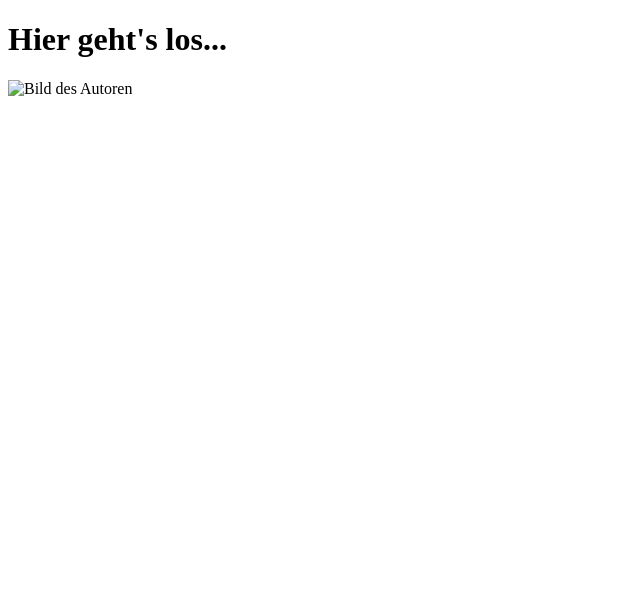
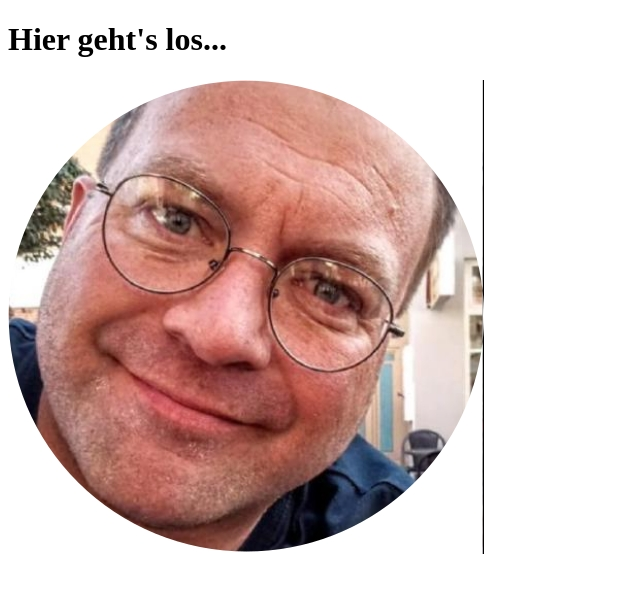
Before and after one commit to Carsten-Vogel/Carsten-Vogel.github.io, a plain HTML site: page index.html in a window 1280 px wide. Shown: the whole page, without its empty margins (0-640 px from the left). Drawn offline with Linux system fonts and the light colour scheme.

Commit message:
Update index.html

```diff
--- a/index.html
+++ b/index.html
@@ -2,10 +2,10 @@
 <html lang="de">
 <head>
 <title>C. Vogel – WWWDOCS</title>
-<meta charset="utf8">
+<meta charset="utf-8">
 </head>
 <body>
 <h1>Hier geht's los...</h1>
-  <img href="profil_kreis.jpg" alt="Bild des Autoren">
+  <img src="profil_kreis.jpg" alt="Bild des Autoren">
 </body>
 </html>
```
